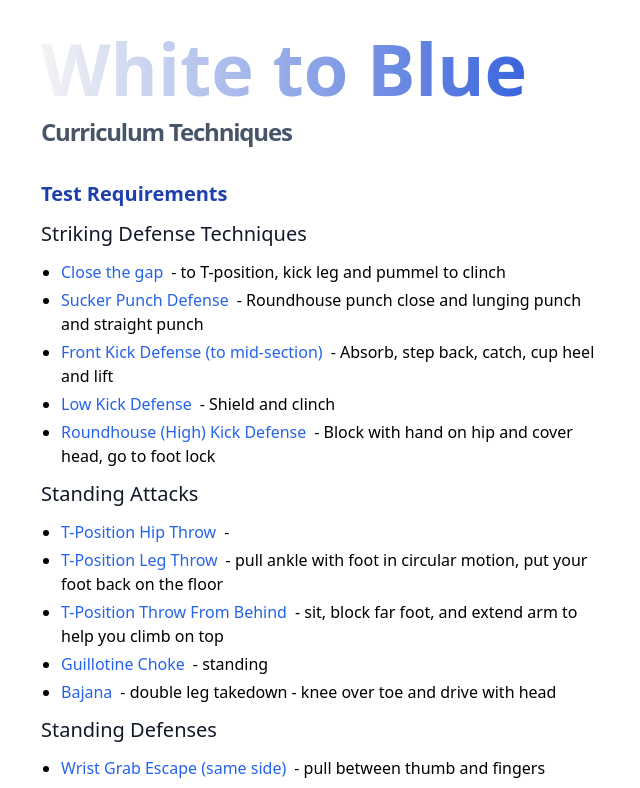
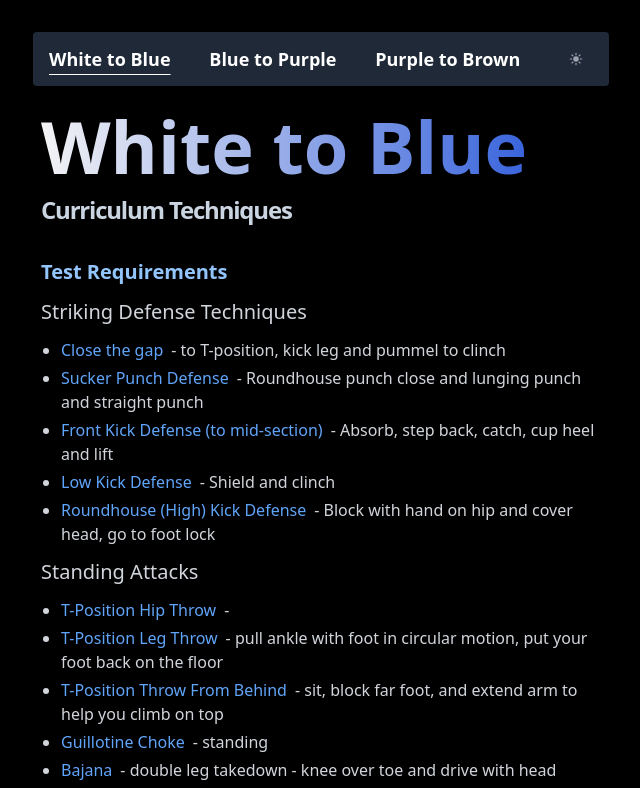
Before and after one commit to waynegraham/white-to-blue, a React (Vite) app: page / in a window 1280 px wide. Shown: the top 788 px of the page, without its empty margins (319-959 px from the left). Built offline with nearby package versions, Linux system fonts and the light colour scheme.

Commit message:
Add navigation and darkmode selector

```diff
--- a/index.html
+++ b/index.html
@@ -1,5 +1,5 @@
 <!doctype html>
-<html lang="en">
+<html lang="en" class="dark">
   <head>
     <meta charset="UTF-8" />
     <link rel="icon" type="image/svg+xml" href="/vite.svg" />
--- a/src/App.jsx
+++ b/src/App.jsx
@@ -1,7 +1,7 @@
 import { useState } from 'react'
 import './App.css'
 import Footer from "./components/Footer";
-import Toggle from "./components/Toggle";
+import Navigation from "./components/Navigation";
 import movesData from "./data/moves.json"
 
 function App() {
@@ -23,7 +23,7 @@
 
   return (
     <>
-    {/* <Toggle/> */}
+    <Navigation /> {/* Navigation component */}
     <main className="flex-auto min-w-0 mt-6 flex flex-col px-2 md:px-2">
     <h1
         className="inline-block font-extrabold bg-gradient-to-r from-zinc-100 to-blue-700 bg-clip-text text-7xl text-transparent"
@@ -44,7 +44,7 @@
                 <a
                   href="#"
                   onClick={() => openModal(m.youtube, m.name)} // Open modal on click
-                  className="font-medium text-blue-600 dark:text-blue-500 hover:underline"
+                  className="font-medium text-blue-600 dark:text-blue-400 hover:underline"
                 >
                   {m.name}
                 </a>
--- /dev/null
+++ b/src/components/DarkmodeSelector.jsx
@@ -0,0 +1,24 @@
+import { useState } from "react";
+
+import { IoMoon, IoSunny } from "react-icons/io5";
+
+function DarkmodeSelector() {
+  const [darkmode, setDarkmode] = useState(false);
+
+  const darkmodeHander = () => {
+    setDarkmode(!darkmode);
+    document.querySelector("html").classList.toggle("dark");
+    // document.html.classList.toggle('dark')
+  };
+
+  return (
+    <button
+      className="text-gray-500 dark:text-gray-400 hover:bg-gray-100 dark:hover:bg-gray-700 focus:outline-none focus:ring-4 focus:ring-gray-200 dark:focus:ring-gray-700 rounded-lg text-sm p-2.5"
+      onClick={darkmodeHander}
+    >
+      {darkmode ? <IoMoon /> : <IoSunny /> }
+    </button>
+  );
+}
+
+export default DarkmodeSelector;
--- a/src/components/Footer.jsx
+++ b/src/components/Footer.jsx
@@ -14,7 +14,7 @@
             className="flex items-center transition-all hover:text-neutral-800 dark:hover:text-neutral-100"
             rel="noopener noreferrer"
             target="_blank"
-            href="https://github.com/waynegraham/white-to-blue/"
+            href="https://github.com/waynegraham/"
             ><svg
               width="12"
               height="12"
@@ -35,7 +35,7 @@
             className="flex items-center transition-all hover:text-neutral-800 dark:hover:text-neutral-100"
             rel="noopener noreferrer"
             target="_blank"
-            href="https://github.com/waynegraham/"
+            href="https://github.com/waynegraham/white-to-blue/"
             ><svg
               width="12"
               height="12"
--- /dev/null
+++ b/src/components/Navigation.jsx
@@ -0,0 +1,27 @@
+import DarkmodeSelector from './DarkmodeSelector';
+
+function Navigation() {
+  return (
+    // from https://www.freecodecamp.org/news/how-to-build-a-dark-mode-switcher-with-tailwind-css-and-flowbite/
+    <nav className="bg-white border-gray-200 px- bg-white border-gray-200 px-2 sm:px-4 py-2.5 rounded dark:bg-gray-800">
+      <div className="container mx-auto flex flex-wrap items-center justify-between">
+        <a href="https://waynegraham.github.io/white-to-blue" className="flex">
+          <span className="self-center text-lg font-semibold whitespace-nowrap dark:text-white underline underline-offset-8">White to Blue</span>
+        </a>
+        <a href="https://waynegraham.github.io/blue-to-purple/" className="flex">
+          <span className="self-center text-lg font-semibold whitespace-nowrap dark:text-white">Blue to Purple</span>
+        </a>
+
+        <a href="#" className="flex">
+          <span className="self-center text-lg font-semibold whitespace-nowrap dark:text-white">Purple to Brown</span>
+        </a>
+
+        <div className="flex md:order-2">
+          <DarkmodeSelector /> {/* Darkmode toggle */}
+        </div>
+      </div>
+    </nav>
+  );
+}
+
+export default Navigation;
--- a/tailwind.config.js
+++ b/tailwind.config.js
@@ -6,7 +6,12 @@
   ],
   darkMode: "class",
   theme: {
-    extend: {},
+    extend: {
+      screens: {
+        print: { raw: 'print'},
+        screen: { raw: 'screen' },
+      }
+    },
   },
   plugins: [],
 }
```
